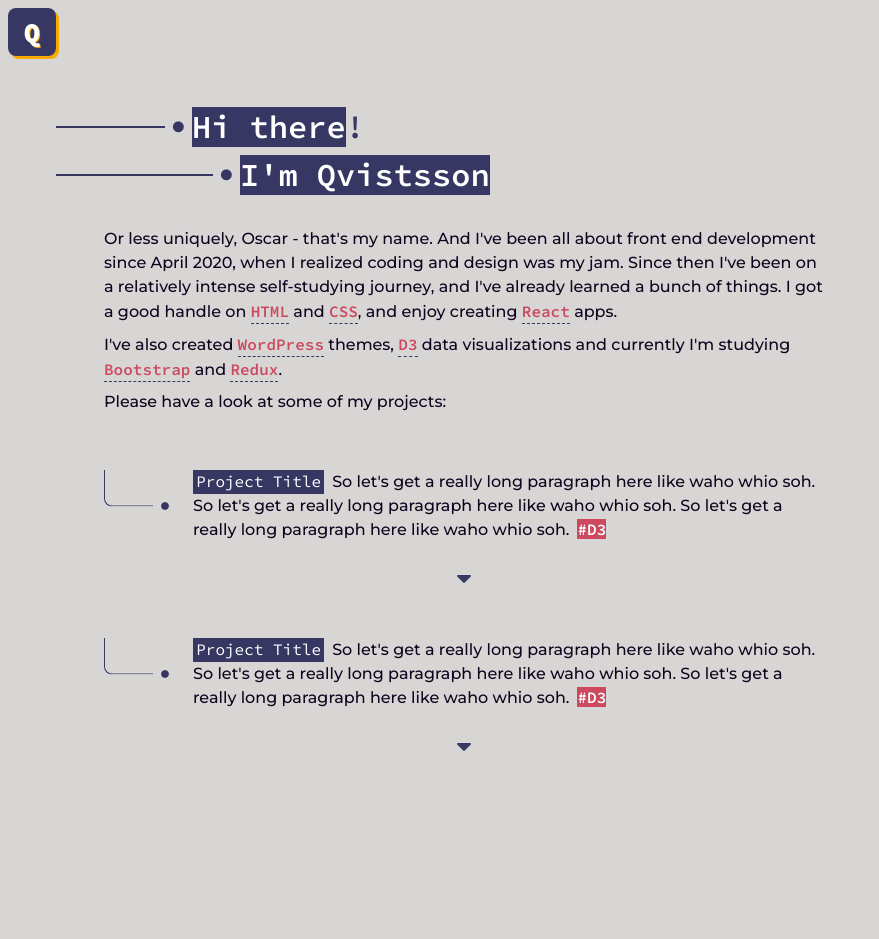
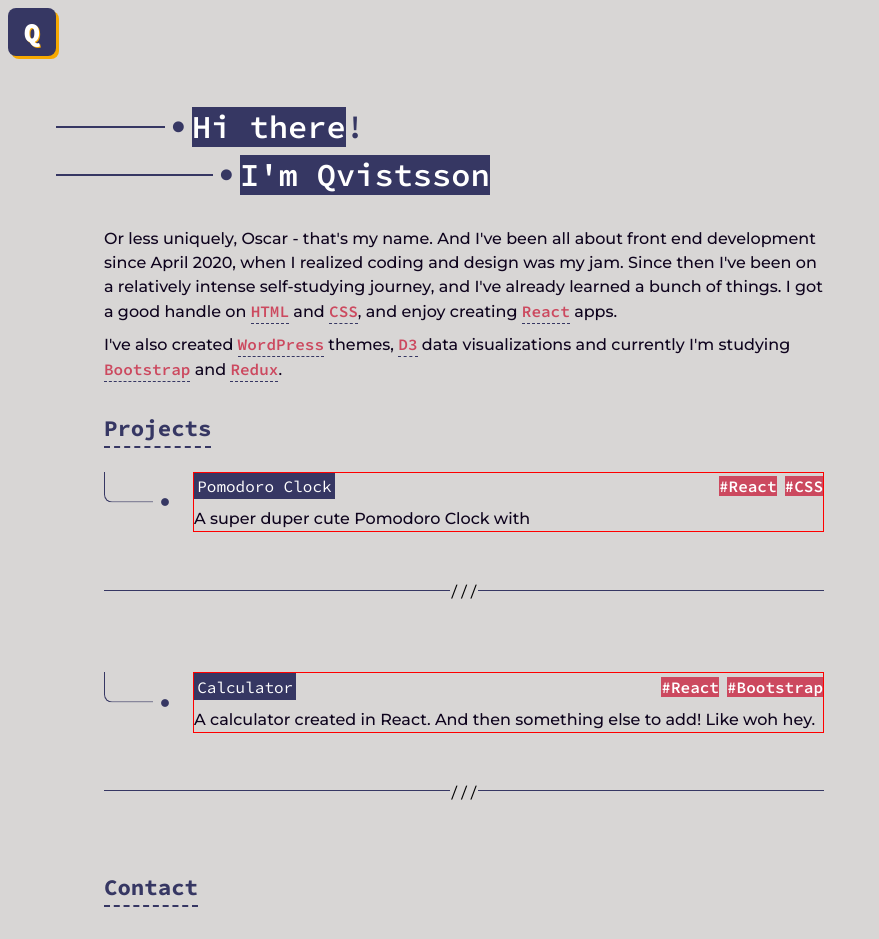
Before and after one commit to qvistsson/qvistsson.github.io, a React (Create React App) app: page / in a window 1280 px wide. Shown: the whole page, without its empty margins (0-879 px from the left). Before the commit the page ends 800 px from the top, so only its background shows below. Built offline with nearby package versions, Linux system fonts and the light colour scheme.

Commit message:
tidy up modules

```diff
--- a/src/App.js
+++ b/src/App.js
@@ -1,5 +1,6 @@
 import React from 'react';
 import * as Modules from './Modules';
+import Projects from './Projects';
 import './css/utilities.css';
 import './css/style.css';
 
@@ -8,10 +9,12 @@ function App() {
     <Modules.Container>
       <Modules.SiteLogo />
       <Modules.Introduction />
+      <Modules.SubHeader text="Projects" />
       <Modules.ProjectsContainer>
-        <Modules.Project />
-        <Modules.Project />
+        <Modules.Project {...Projects.pomodoro}/>
+        <Modules.Project {...Projects.calculator}/>
       </Modules.ProjectsContainer>
+      <Modules.SubHeader text="Contact" />
     </Modules.Container>
   );
 }
--- a/src/Modules.js
+++ b/src/Modules.js
@@ -1,8 +1,10 @@
 import React from 'react';
+
+const dividerString = '///';
 
 function Introduction() {
   return (
-    <div className="flex-column m-top-large m-left-large m-right-large">
+    <div className="flex-column m-top-large m-left-large m-right-large m-bottom">
       <div className="flex-row align-center m-bottom-small">
         <div className="deco-container flex-row align-center">
           <div className="deco-stretch m-right-small"></div>
@@ -32,9 +34,6 @@ function Introduction() {
           I've also created <span>WordPress</span> themes, <span>D3</span> data
           visualizations and currently I'm studying <span>Bootstrap</span> and{' '}
           <span>Redux</span>.
-        </p>
-        <p className="intro-body m-bottom-small">
-          Please have a look at some of my projects:
         </p>
       </div>
     </div>
@@ -67,21 +66,39 @@ function ProjectsContainer(props) {
 
 function Project(props) {
   return (
-    <div className="project m-left-large m-top-large max-width flex-column align-center">
-      <div className="flex-row align-center">
+    <div className="project m-left-large max-width flex-column align-start m-bottom">
+      <div className="flex-row align-center maxed">
         <div className="project-angle-deco"></div>
         <i className="fas fa-circle m-left-small project-circle"></i>
-        <div className="project-content m-left">
-          <h2 className="proj-title d-inline m-right-small">Project Title</h2>
-          <p className="intro-body d-inline">
-            So let's get a really long paragraph here like waho whio soh. So
-            let's get a really long paragraph here like waho whio soh. So let's
-            get a really long paragraph here like waho whio soh.
-          </p>
-          <p className="proj-tag d-inline">D3</p>
+        <div className="project-content m-left grow">
+          <div className="flex-row justify-between align-stretch">
+            <h2 className="proj-title d-inline m-right-small">{props.title}</h2>
+            <div className="flex-row align-center">
+              {props.tags.map((i) => (
+                <p className="proj-tag d-inline">{i}</p>
+              ))}
+            </div>
+          </div>
+          <p className="intro-body m-top-small">{props.description}</p>
         </div>
       </div>
-      <i class="fas fa-caret-down m-top expand-icon"></i>
+      <div className="project-divider flex-row align-center justify-center m-top-large m-bottom-large">
+        <div className="horizontal-line"></div>
+        <p className="proj-div-text">{dividerString}</p>
+        <div className="horizontal-line"></div>
+      </div>
+    </div>
+  );
+}
+
+function SubHeader(props) {
+  return (
+    <div className="m-left-large m-bottom">
+      <div className="sub-header-container flex-row justify-start align-stretch max-width m-left-large">
+        <div className="sub-header-deco-div"></div>
+        <h2 className="sub-header">{props.text}</h2>
+        <div className="sub-header-deco-div"></div>
+      </div>
     </div>
   );
 }
@@ -93,4 +110,5 @@ export {
   Introduction,
   Project,
   ProjectsContainer,
+  SubHeader,
 };
--- /dev/null
+++ b/src/Projects.js
@@ -0,0 +1,16 @@
+const Projects = {
+  pomodoro: {
+    title: 'Pomodoro Clock',
+    description:
+      'A super duper cute Pomodoro Clock with',
+    tags: ['React', 'CSS'],
+  },
+  calculator: {
+    title: 'Calculator',
+    description:
+      'A calculator created in React. And then something else to add! Like woh hey.',
+    tags: ['React', 'Bootstrap'],
+  },
+};
+
+export default Projects;
--- a/src/css/style.css
+++ b/src/css/style.css
@@ -46,11 +46,16 @@ body {
 .expand-icon {
     color: var(--theme2);
     font-size: 1.5rem;
+    align-self: center;
 }
 
 .project-circle {
     color: var(--theme2);
     font-size: 0.5rem;
+}
+
+.project-content {
+  border: 1px solid red;
 }
 
 p {
@@ -160,3 +165,27 @@ hr {
     color: white;
     padding: 0.2rem;
 }
+
+h2.sub-header {
+  font-size: 1.4rem;
+  font-family: 'Source Code Pro', monospace;
+  border-bottom: dashed 2px var(--theme2);
+  padding-bottom: 0.25rem;
+  color: var(--theme2);
+}
+
+.sub-header-deco-div {
+  display: none;
+  width: 0.3rem;
+  margin: 0 1rem;
+  background-color: var(--theme2);
+}
+
+.project-divider {
+  width: 100%;
+}
+
+.horizontal-line {
+  border-bottom: 0.1rem solid var(--theme2);
+  flex: 1;
+}
--- a/src/css/utilities.css
+++ b/src/css/utilities.css
@@ -10,6 +10,16 @@
   --small: 0.5rem;
   --standard: 1.5rem;
   --large: 3rem;
+}
+
+/* Utilities unrelated to screen size */
+
+.grow {
+  flex: 1;
+}
+
+.maxed {
+  width: 100%;
 }
 
 /* Standard options (standard should be thought of as extra-small, the default option */
```
